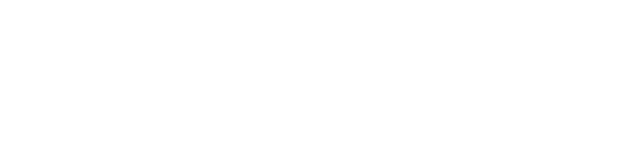
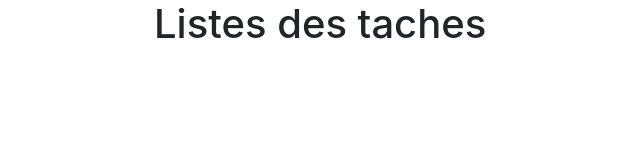
Before and after one commit to halo972/JqueryToDolist, a website: page index.html in a window 1280 px wide. Shown: the whole page, without its empty margins (181-821 px from the left). Drawn offline with nearby package versions, Linux system fonts and the light colour scheme.

Commit message:
version 2

```diff
--- a/index.html
+++ b/index.html
@@ -9,7 +9,13 @@
     <script src="yarn-assets/jquery/dist/jquery.js"></script>
     <script src="yarn-assets/bootstrap/dist/.js/bootstrap.js"></script>
 </head>
-<body>
+<body class="container-fluid">
+    <div class="row justify-content-center">
+        <div class="col-6">
+            <h1>Listes des taches</h1>
+        </div>
+    </div>
+
 
 </body>
 </html>
```
